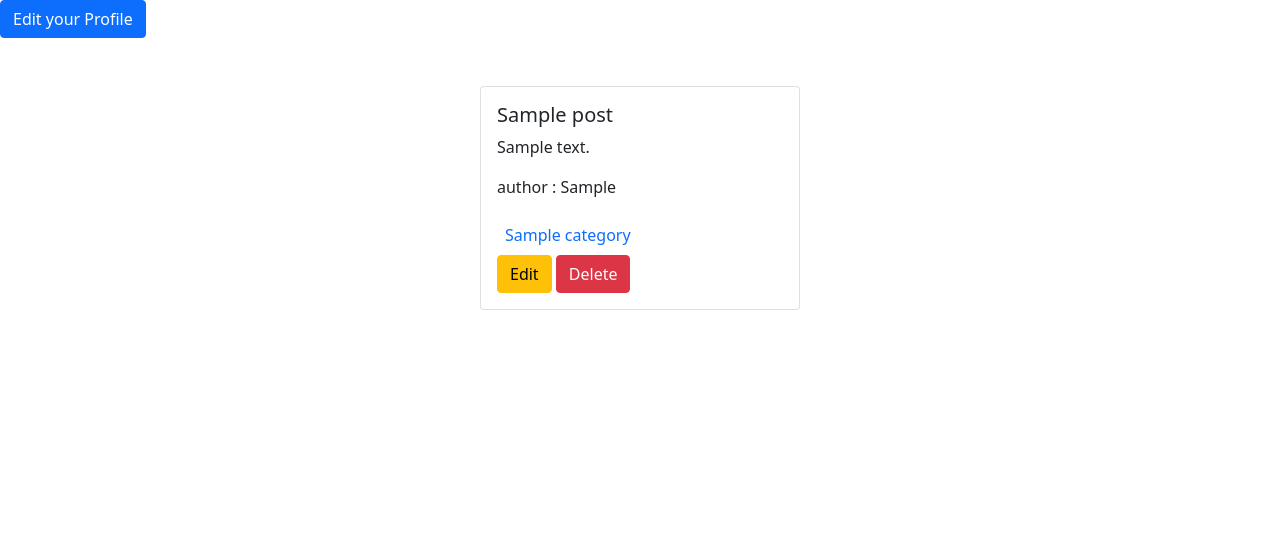
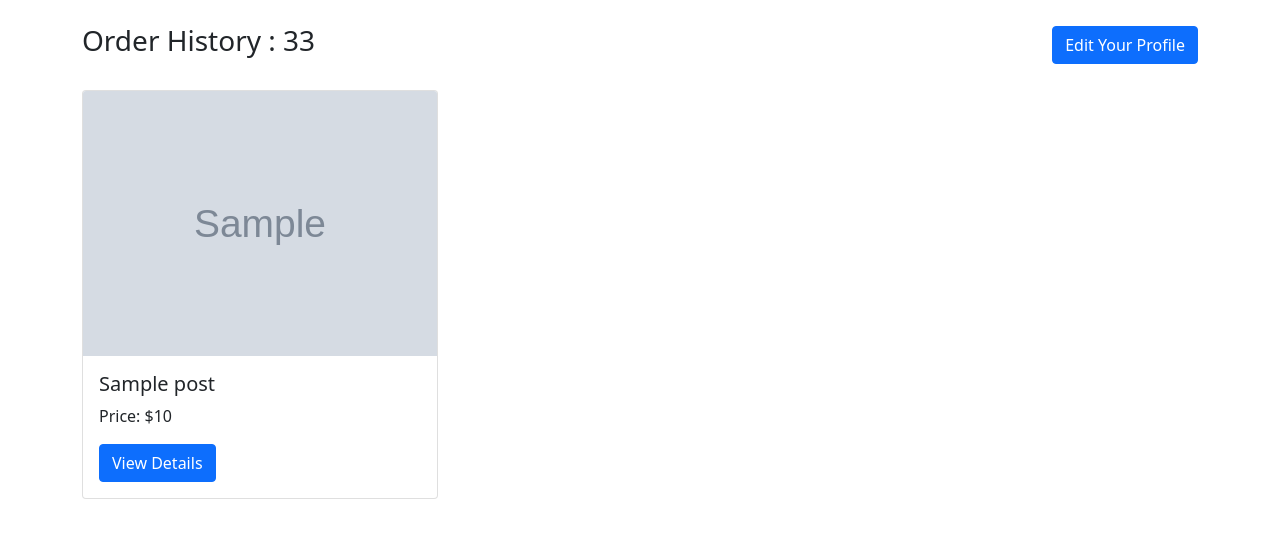
Before and after one commit to Imran-2022/CarGO, a Django app: template author/templates/profile.html in a window 1280 px wide. Shown: the part 58-596 px from the top of the page. Run offline with Django 3.2, Linux system fonts and the light colour scheme; the template is opened without the code that fills it: most values are stand-ins (such as "Sample title", 1, 10 or a date in 2020); grey boxes marked "Sample" are stand-in pictures; some libraries are stand-ins or nearby versions.

Commit message:
profile page showing car

```diff
--- a/author/templates/profile.html
+++ b/author/templates/profile.html
@@ -2,34 +2,28 @@
 {% load crispy_forms_tags %}
 {% block content %}
 
-
-<div>
-
-    <a href="{% url 'edit_profile' %}" class="btn btn-primary">Edit your Profile</a>
-
-</div>
-<div class="d-flex flex-wrap justify-content-center gap-3 pt-5">
-  {% for post in data %}
-
-  <div class="col-sm-3">
-      <div class="card">
+<div class="container py-4">
+  <div class="d-flex justify-content-between align-items-center mb-4">
+    <h3>Order History : 33</h3>
+    <a href="{% url 'edit_profile' %}" class="btn btn-primary">Edit Your Profile</a>
+  </div>
+  <div class="row row-cols-1 row-cols-md-3 g-4">
+    {% for post in data %}
+    <div class="col">
+      <div class="card h-100">
+        <img src="{{ post.image_url }}" class="card-img-top" alt="Car Image">
         <div class="card-body">
-          <h5 class="card-title">{{post.title}}</h5>
-          <p class="card-text">{{post.content}}</p>
-          <p>author : {{post.author.first_name}}</p>
-          <div class="p-2">
-              {% for category in post.category.all %}
-                  <span class='text-primary'>{{ category.name }}</span>
-              {% endfor %}
+          <h5 class="card-title">{{ post.car_name }}</h5>
+          <p class="card-text">Price: ${{ post.car_price }}</p>
+          <div class="d-flex justify-content-between align-items-center">
+            <a href="{% url 'car_details' post.id %}" class="btn btn-primary">View Details</a>
+            <!-- Add more buttons or links as needed -->
           </div>
-          <a href="{% url 'edit_post' post.id %}" class='btn btn-warning'>Edit</a>
-          <a href="{% url 'delete_post' post.id %}" class='btn btn-danger'>Delete</a>
-      </div>
+        </div>
       </div>
     </div>
-
-  {% endfor %}
+    {% endfor %}
+  </div>
 </div>
 
-
 {% endblock content %}
```
Also changed, not shown: cars/templates/car_details.html (+27 -4 lines), db.sqlite3.
